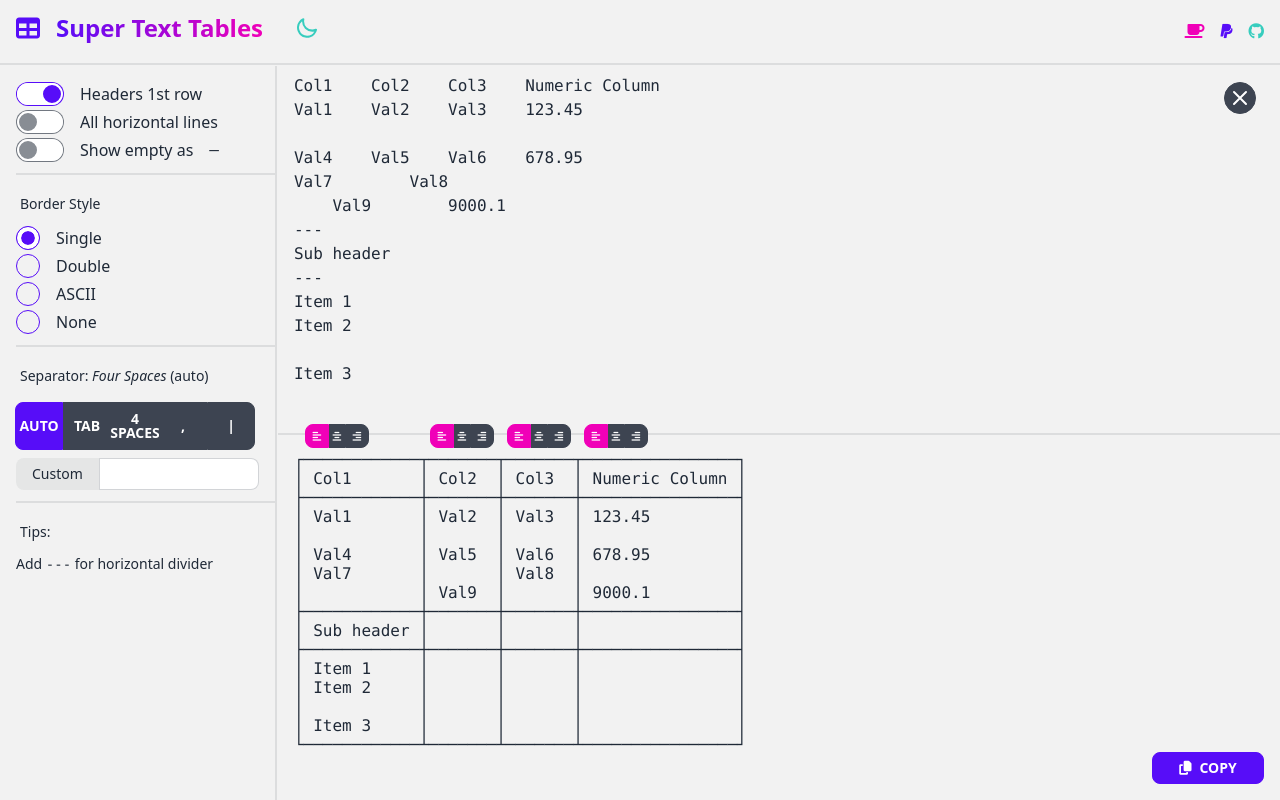
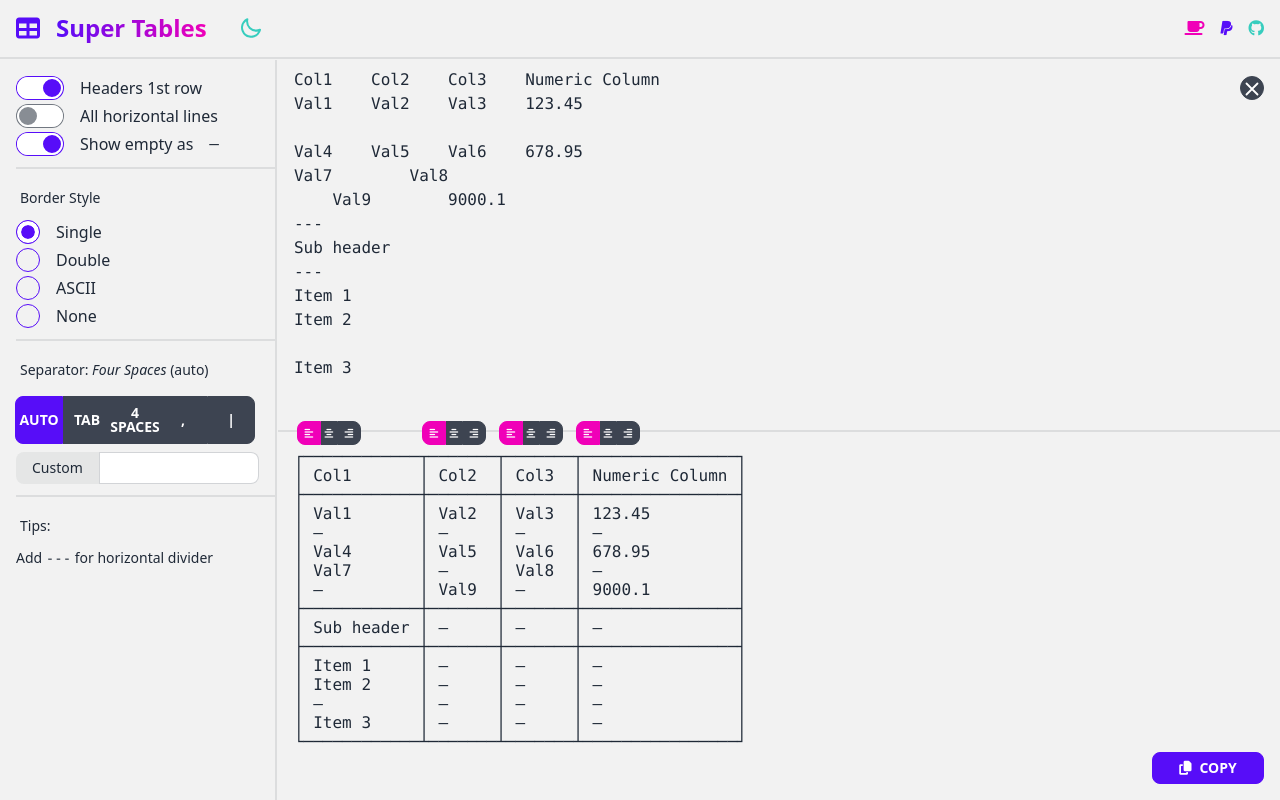
Before and after one commit to jelitter/super-tables, an Angular app: page / in a window 1280 px wide. Built offline with nearby package versions, Linux system fonts and the light colour scheme.

Commit message:
Update app name

```diff
--- a/package.json
+++ b/package.json
@@ -1,5 +1,5 @@
 {
-  "name": "tables",
+  "name": "super-tables",
   "version": "0.0.0",
   "scripts": {
     "ng": "ng",
--- a/src/app/app.component.html
+++ b/src/app/app.component.html
@@ -5,10 +5,10 @@
       <span
         class="font-bold text-transparent bg-clip-text bg-gradient-to-r from-primary to-secondary"
       >
-        Super Text Tables
+        Super Tables
       </span>
     </h1>
-    <div class="tooltip tooltip-right" data-tip="Switch theme">
+    <div class="flex items-center tooltip tooltip-right" data-tip="Switch theme">
       <label class="swap swap-rotate text-primary">
         <input
           type="checkbox"
@@ -39,12 +39,12 @@
 
   <div class="flex gap-4">
     <div
-      class="flex justify-center tooltip tooltip-bottom"
+      class="flex justify-center tooltip tooltip-bottom tooltip-secondary"
       data-tip="Buy me a coffee"
     >
       <a
         class="flex items-center justify-center gap-2 text-secondary hover:text-secondary-focus"
-        href="https://www.buymeacoffee.com/supertexttables"
+        href="https://www.buymeacoffee.com/super.tables"
         rel="noopener noreferrer"
         target="_blank"
       >
@@ -52,7 +52,7 @@
       </a>
     </div>
 
-    <div class="flex justify-center tooltip tooltip-bottom" data-tip="Donate">
+    <div class="flex justify-center tooltip tooltip-bottom tooltip-primary" data-tip="Donate">
       <a
         class="flex items-center justify-center gap-2 text-primary hover:text-primary-focus"
         href="https://paypal.me/texttables?country.x=IE&locale.x=en_US"
@@ -63,10 +63,10 @@
       </a>
     </div>
 
-    <div class="flex justify-center tooltip tooltip-bottom" data-tip="Github">
+    <div class="flex justify-center tooltip tooltip-bottom tooltip-accent" data-tip="Github">
       <a
         class="flex items-center justify-center gap-2 text-accent hover:text-accent-focus"
-        href="https://github.com/jelitter/tables"
+        href="https://github.com/jelitter/super-tables"
         rel="noopener noreferrer"
         target="_blank"
       >
--- a/src/components/tables/tables.component.html
+++ b/src/components/tables/tables.component.html
@@ -26,7 +26,7 @@
     <label class="flex gap-4 align-middle cursor-pointer">
       <input
         type="checkbox"
-        name="horizontal-lines"
+        name="show-dash"
         [(ngModel)]="showEmptyAsDash"
         class="toggle toggle-primary"
       />
@@ -176,11 +176,11 @@
   ></pre>
 
   <div
-    class="absolute flex justify-center top-4 right-6 tooltip tooltip-bottom"
+    class="absolute flex justify-center top-4 right-4 tooltip tooltip-left tooltip-info"
     data-tip="Clear input"
   >
     <button
-      class="btn btn-circle btn-sm dark:btn-outline"
+      class="btn btn-circle btn-xs "
       *ngIf="(inputText ?? '').length > 0"
       (click)="clearInput()"
     >
@@ -210,7 +210,7 @@
         [ngStyle]="{ width: width.px + 'px', minWidth: '56px' }"
         class="inline-table"
       >
-        <div class="pl-2 btn-group">
+        <div class="justify-center btn-group">
           <button
             class="btn w-6 h-4 text-[10px] btn-square btn-xs rounded-l-full"
             (click)="alignColumn(i, 'left')"
--- a/src/components/tables/tables.component.ts
+++ b/src/components/tables/tables.component.ts
@@ -40,7 +40,7 @@ export class TablesComponent implements OnInit {
   public outputText: string = '';
   public separator: string = this.Separators.AUTO_DETECT;
   public showAllHorizontalLines = false;
-  public showEmptyAsDash = false;
+  public showEmptyAsDash = true;
   public showHeaders = true;
 
   get activeSeparator() {
--- a/src/index.html
+++ b/src/index.html
@@ -2,12 +2,12 @@
 <html lang="en">
   <head>
     <meta charset="utf-8" />
-    <title>Super Text Tables</title>
+    <title>Super Tables</title>
     <base href="/" />
     <meta name="viewport" content="width=device-width, initial-scale=1" />
     <meta
       name="description"
-      content="Super Text Tables! Easily generate ASCII / Text tables from CSV, TSV, JSON, HTML, XML, and more."
+      content="Super Tables! Easily generate ASCII / Text tables from CSV, TSV, JSON, HTML, XML, and more."
     />
     <link rel="icon" type="image/x-icon" href="favicon.ico" />
     <link rel="canonical" href="https://vercel.com/jelitter/tables" />
```
